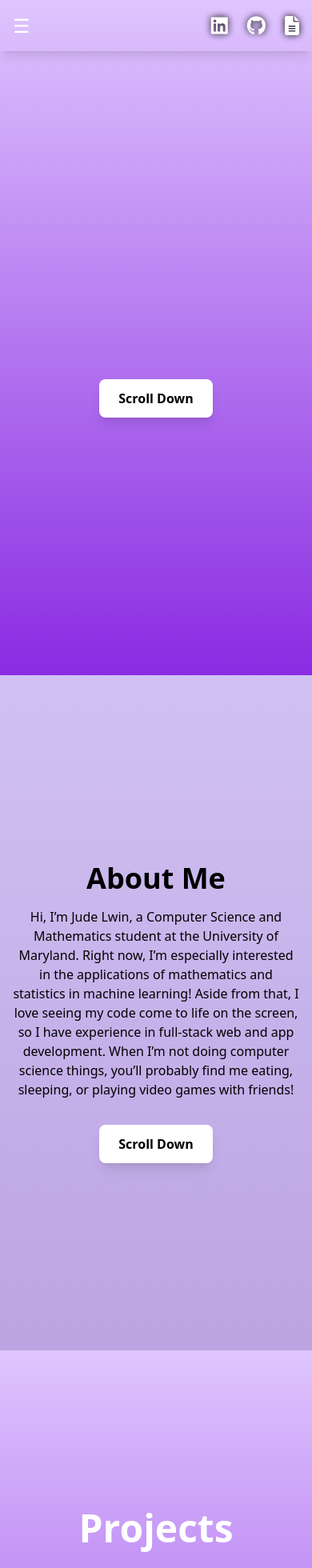
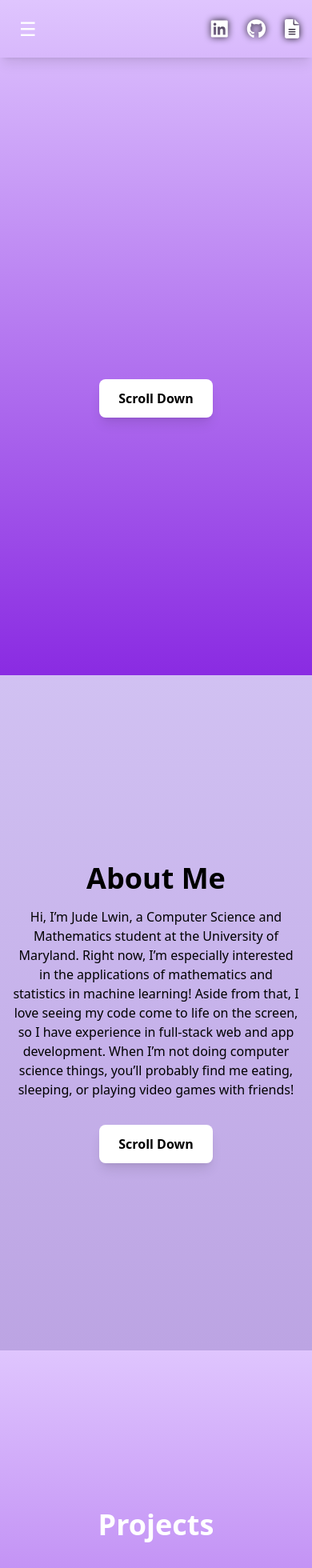
Before and after one commit to judelwin/jude-lwin-portfolio, a React (Create React App) app: page / in a window 390 px wide. Shown: the top 1960 px of the page at 80% size. Built offline with nearby package versions, Linux system fonts and the light colour scheme.

Commit message:
hamburger

```diff
--- a/src/components/Nav.tsx
+++ b/src/components/Nav.tsx
@@ -4,11 +4,9 @@ const Nav: React.FC = () => {
   const [isOpen, setIsOpen] = useState(false);
 
   return (
-    <>
+
     <nav className="bg-gradient-to-r from-violet-800 via-lavender-700 to-transparent p-4 fixed w-full top-0 z-10 shadow-lg">
   <div className="flex justify-between items-center w-full">
-
-
     {/* Desktop Navigation */}
     <ul className="hidden md:flex items-center space-x-10 drop-shadow-[0_0_4px_rgba(0,0,0,1.0)]">
       <li className="transition-transform transform hover:scale-105">
@@ -24,8 +22,9 @@ const Nav: React.FC = () => {
 
     {/* Mobile Menu Button */}
     <button
-          className="md:hidden text-white text-2xl"
+      className="md:hidden text-white text-2xl p-2"
       onClick={() => setIsOpen(!isOpen)}
+      style={{ lineHeight: '1' }} // Align hamburger icon vertically
     >
       ☰
     </button>
@@ -44,7 +43,6 @@ const Nav: React.FC = () => {
     </div>
   </div>
 
-
   {isOpen && (
     <div className="absolute left-0 mt-2">
       <ul className="md:hidden flex flex-col items-start w-full bg-violet-800 pt-4 pb-2 shadow-lg rounded-b-lg">
@@ -54,13 +52,8 @@ const Nav: React.FC = () => {
       </ul>
     </div>
   )}
+</nav>
 
-
-
-
-
-    </nav>
-    </>
   );
 };
 
--- a/src/components/ProjectsSection.tsx
+++ b/src/components/ProjectsSection.tsx
@@ -71,7 +71,7 @@ const ProjectsSection: React.FC = () => {
     <div className="font-semibold text-white h-screen flex flex-col items-center justify-center bg-gradient-to-b from-lavender to-violet">
   <div className="relative w-full h-full flex flex-col items-center justify-center">
     <div className="relative w-1/2 h-1/2 flex flex-col items-center justify-center">
-      <h2 className="text-5xl font-bold mb-6">Projects</h2>
+      <h2 className="text-4xl font-bold">Projects</h2>
       <div className="relative carousel-container w-full " style={{ perspective: '1000px' }}>
         {projectData.map((project, index) => (
           <div
```
Lines whose indentation alone changed are shown as unchanged.
